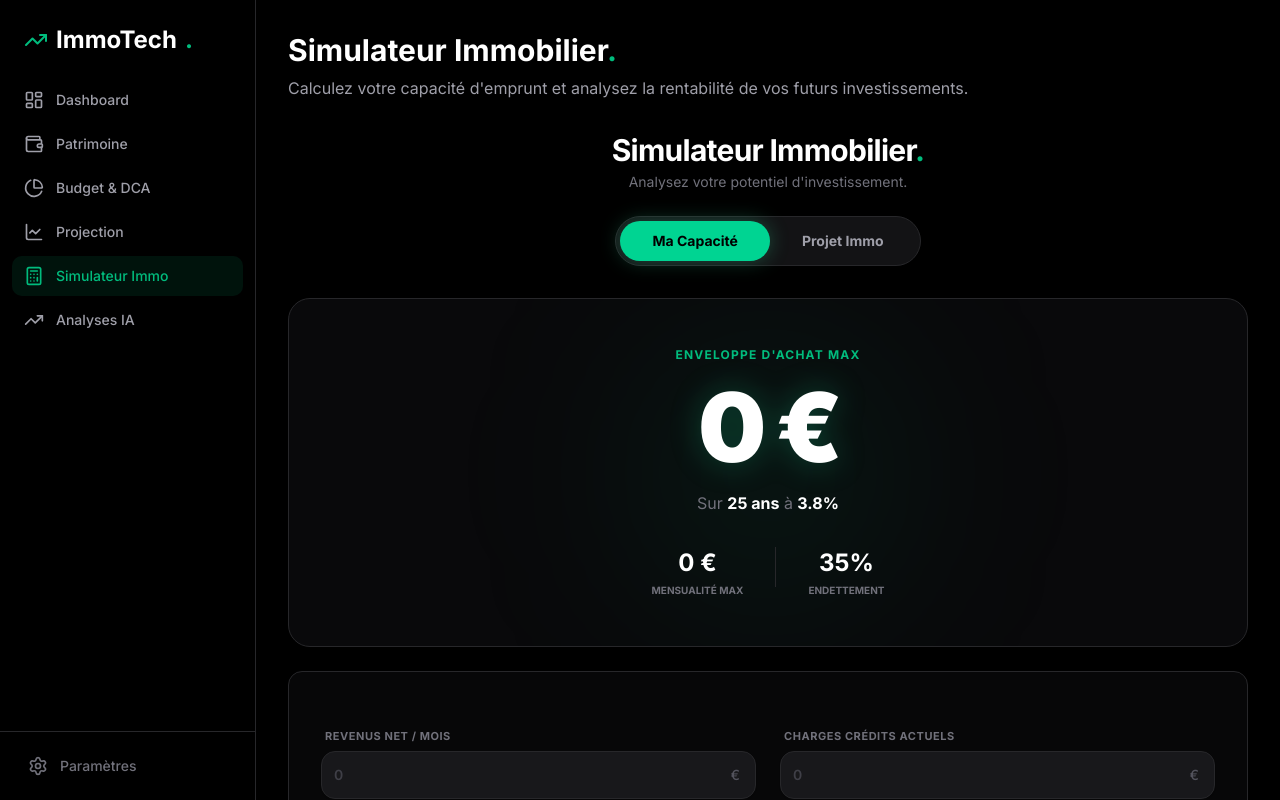
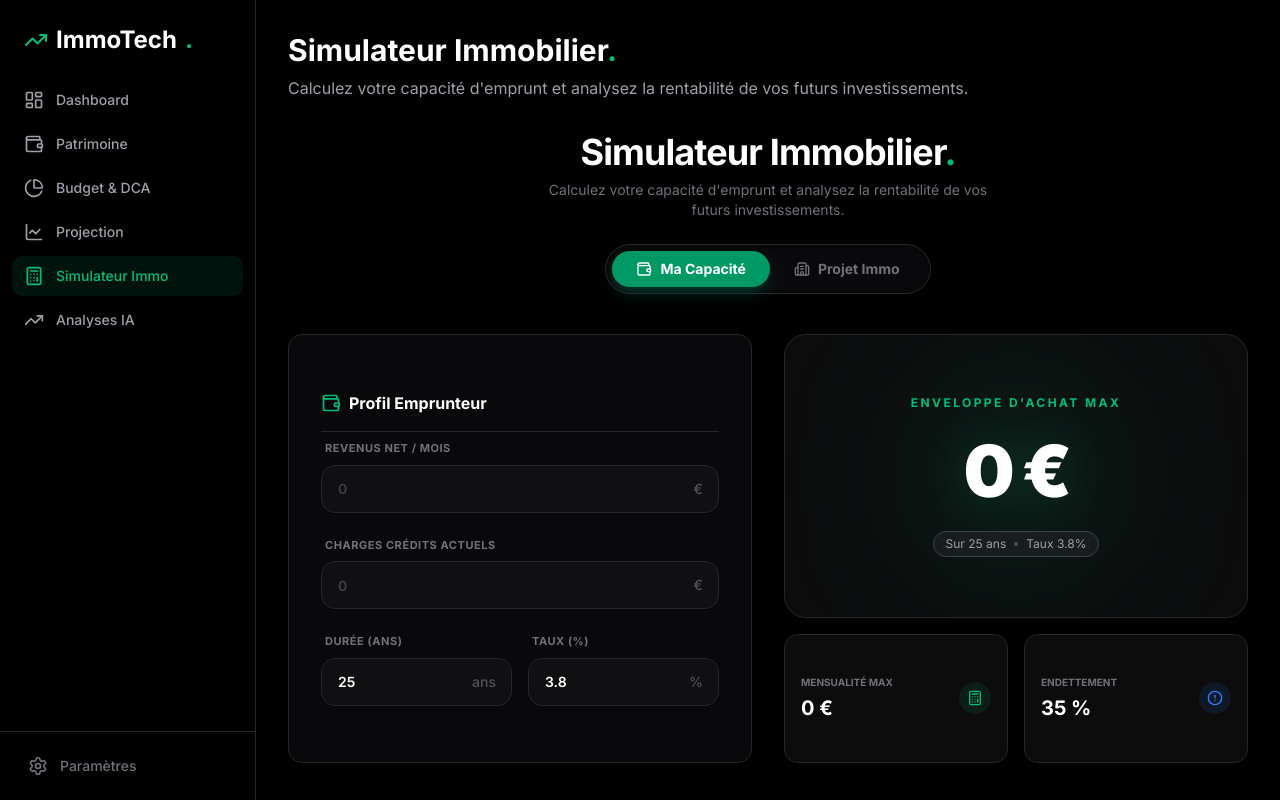
Before and after one commit to QuentinPatrim/immotech, a Next.js app: page /simulateur in a window 1280 px wide. Shown: the top 800 px of the page. Built offline with nearby package versions, Linux system fonts and the light colour scheme.

Commit message:
fix immosimulator

```diff
--- a/components/ImmoSimulator.tsx
+++ b/components/ImmoSimulator.tsx
@@ -1,15 +1,14 @@
 "use client";
 
 import { useState, useEffect } from "react";
-import { Calculator, Wallet, TrendingUp, AlertCircle } from "lucide-react";
+import { Wallet, TrendingUp, AlertCircle, Building2, Calculator } from "lucide-react";
 import { Input } from "@/components/ui/input";
 import { Card, CardContent } from "@/components/ui/card";
-import { PieChart, Pie, Cell, ResponsiveContainer } from "recharts";
 
 export default function ImmoSimulator() {
   const [mode, setMode] = useState<"capacity" | "project">("capacity");
 
-  // --- 1. STATE CAPACITÉ (Combien je peux emprunter ?) ---
+  // --- STATE CAPACITÉ ---
   const [capacity, setCapacity] = useState({
     income: 0,
     charges: 0,
@@ -20,11 +19,10 @@ export default function ImmoSimulator() {
   const [capResults, setCapResults] = useState({
     maxLoan: 0,
     maxMonthly: 0,
-    notaryEst: 0,
     totalEnvelope: 0
   });
 
-  // --- 2. STATE PROJET (Rentabilité) ---
+  // --- STATE PROJET ---
   const [project, setProject] = useState({
     price: 0,
     works: 0,
@@ -44,8 +42,8 @@ export default function ImmoSimulator() {
 
   // --- CALCULS ---
   useEffect(() => {
-    // A. Calcul Capacité
-    const limit = (capacity.income - capacity.charges) * 0.35; // 35% endettement
+    // Capacité
+    const limit = Math.max(0, (capacity.income - capacity.charges) * 0.35);
     const rateM = (capacity.rate / 100) / 12;
     const months = capacity.duration * 12;
 
@@ -54,27 +52,24 @@ export default function ImmoSimulator() {
         maxLoan = (limit * (1 - Math.pow(1 + rateM, -months))) / rateM;
     }
 
-    // On estime les frais de notaire (~8%) pour donner l'enveloppe "Net Vendeur" (ce qu'on peut vraiment offrir)
-    const notaryEst = maxLoan * 0.08;
-
     setCapResults({
-        maxMonthly: limit > 0 ? limit : 0,
+        maxMonthly: limit,
         maxLoan: maxLoan,
-        notaryEst: notaryEst,
-        totalEnvelope: maxLoan // C'est le budget total (crédit)
+        totalEnvelope: maxLoan // On simplifie : Enveloppe = Emprunt Max
     });
-
   }, [capacity]);
 
   useEffect(() => {
-    // B. Calcul Projet
+    // Projet
     const notary = project.price * (project.notaryRate / 100);
     const total = project.price + project.works + notary;
     const loan = Math.max(0, total - project.contribution);
 
-    // Crédit sur 20 ans à 4.0% (Fixe pour l'exemple projet)
-    const rateProj = 4.0 / 100 / 12;
-    const payment = loan * (rateProj * Math.pow(1 + rateProj, 240)) / (Math.pow(1 + rateProj, 240) - 1);
+    const rateProj = 4.0 / 100 / 12; // Taux fixe 4% pour l'exemple
+    let payment = 0;
+    if (loan > 0) {
+        payment = loan * (rateProj * Math.pow(1 + rateProj, 240)) / (Math.pow(1 + rateProj, 240) - 1);
+    }
 
     const chargesM = (project.charges + (project.tax / 12));
     const cashflow = project.rent - payment - chargesM;
@@ -88,93 +83,124 @@ export default function ImmoSimulator() {
     });
   }, [project]);
 
-  // --- COMPOSANTS UI ---
-  const inputClass = "bg-zinc-900 border border-zinc-800 text-white font-semibold pl-3 pr-4 h-12 rounded-xl focus:ring-1 focus:ring-emerald-500 placeholder:text-zinc-700 [appearance:textfield] [&::-webkit-outer-spin-button]:appearance-none [&::-webkit-inner-spin-button]:appearance-none transition-all";
-
+  // --- COMPOSANT INPUT REUTILISABLE ---
   const InputGroup = ({ label, value, onChange, suffix, placeholder }: any) => (
-    <div className="flex flex-col gap-1.5">
+    <div className="flex flex-col gap-2">
         <label className="text-[11px] uppercase tracking-wider font-bold text-zinc-500 ml-1">{label}</label>
-        <div className="relative">
+        <div className="relative group">
             <Input
                 type="number"
                 value={value === 0 ? "" : value}
                 onChange={(e) => onChange(parseFloat(e.target.value) || 0)}
                 placeholder={placeholder || "0"}
-                className={inputClass}
+                className="bg-zinc-900/50 border border-zinc-800 text-white font-semibold pl-4 pr-8 h-12 rounded-xl focus:ring-1 focus:ring-emerald-500 focus:border-emerald-500 placeholder:text-zinc-700 transition-all [appearance:textfield] [&::-webkit-outer-spin-button]:appearance-none [&::-webkit-inner-spin-button]:appearance-none"
             />
-            {suffix && <span className="absolute right-4 top-1/2 -translate-y-1/2 text-zinc-600 text-sm font-medium pointer-events-none">{suffix}</span>}
+            {suffix && <span className="absolute right-4 top-1/2 -translate-y-1/2 text-zinc-600 text-sm font-medium pointer-events-none group-focus-within:text-emerald-500 transition-colors">{suffix}</span>}
         </div>
     </div>
   );
 
   return (
-    <div className="space-y-8 pb-20 font-sans">
+    <div className="space-y-8 pb-20 font-sans max-w-5xl mx-auto">
 
-      {/* HEADER & TOGGLE */}
-      <div className="flex flex-col items-center gap-6">
-        <div className="text-center space-y-1">
-            <h1 className="text-3xl font-bold text-white tracking-tight">Simulateur Immobilier<span className="text-emerald-500">.</span></h1>
-            <p className="text-zinc-500 text-sm">Analysez votre potentiel d'investissement.</p>
+      {/* HEADER GLOBAL & TOGGLE */}
+      <div className="flex flex-col items-center gap-6 mb-10">
+        <div className="text-center space-y-2">
+            <h1 className="text-3xl md:text-4xl font-bold text-white tracking-tight">
+                Simulateur Immobilier<span className="text-emerald-500">.</span>
+            </h1>
+            <p className="text-zinc-500 text-sm max-w-md mx-auto">
+                Calculez votre capacité d'emprunt et analysez la rentabilité de vos futurs investissements.
+            </p>
         </div>
 
-        {/* LE TOGGLE "PREMIUM" */}
-        <div className="p-1 bg-zinc-900/80 backdrop-blur-md border border-zinc-800 rounded-full inline-flex relative">
+        {/* TOGGLE PILULE PREMIUM */}
+        <div className="p-1.5 bg-zinc-950 border border-zinc-800 rounded-full inline-flex relative shadow-inner">
             <button
                 onClick={() => setMode("capacity")}
-                className={`relative z-10 px-8 py-2.5 rounded-full text-sm font-bold transition-all duration-300 ${mode === "capacity" ? "text-black bg-emerald-400 shadow-[0_0_20px_rgba(52,211,153,0.3)]" : "text-zinc-400 hover:text-white"}`}
+                className={`relative z-10 px-6 py-2 rounded-full text-sm font-bold transition-all duration-300 flex items-center gap-2 ${mode === "capacity" ? "bg-emerald-600 text-white shadow-lg shadow-emerald-900/50" : "text-zinc-500 hover:text-zinc-300"}`}
             >
-                Ma Capacité
+                <Wallet size={16} /> Ma Capacité
             </button>
             <button
                 onClick={() => setMode("project")}
-                className={`relative z-10 px-8 py-2.5 rounded-full text-sm font-bold transition-all duration-300 ${mode === "project" ? "text-black bg-emerald-400 shadow-[0_0_20px_rgba(52,211,153,0.3)]" : "text-zinc-400 hover:text-white"}`}
+                className={`relative z-10 px-6 py-2 rounded-full text-sm font-bold transition-all duration-300 flex items-center gap-2 ${mode === "project" ? "bg-emerald-600 text-white shadow-lg shadow-emerald-900/50" : "text-zinc-500 hover:text-zinc-300"}`}
             >
-                Projet Immo
+                <Building2 size={16} /> Projet Immo
             </button>
         </div>
       </div>
 
       {/* --- VUE 1 : CAPACITÉ --- */}
       {mode === "capacity" && (
-          <div className="grid grid-cols-1 lg:grid-cols-2 gap-6 animate-in fade-in zoom-in-95 duration-500">
+          <div className="grid grid-cols-1 lg:grid-cols-2 gap-8 animate-in fade-in zoom-in-95 duration-500">
 
-             {/* CARTE RESULTAT (ENVELOPPE) */}
-             <div className="lg:col-span-2 relative overflow-hidden rounded-3xl bg-zinc-950 border border-zinc-800 p-8 md:p-12 text-center group">
-                {/* Glow Effect arrière plan */}
-                <div className="absolute top-1/2 left-1/2 -translate-x-1/2 -translate-y-1/2 w-64 h-64 bg-emerald-500/10 blur-[100px] rounded-full group-hover:bg-emerald-500/15 transition-all duration-700" />
+             {/* INPUTS (Gauche) */}
+             <Card className="bg-zinc-950 border border-zinc-800 shadow-xl">
+                <CardContent className="p-6 md:p-8 space-y-6">
+                    <div className="flex items-center gap-2 pb-4 border-b border-zinc-800 mb-2">
+                        <Wallet className="text-emerald-500" size={20} />
+                        <h3 className="font-bold text-white">Profil Emprunteur</h3>
+                    </div>
 
-                <p className="text-emerald-500 font-bold tracking-widest text-xs uppercase mb-4 relative z-10">Enveloppe d'Achat Max</p>
-                <h2 className="text-6xl md:text-8xl font-black text-white tracking-tighter drop-shadow-[0_0_15px_rgba(16,185,129,0.3)] relative z-10">
-                    {(capResults.totalEnvelope).toLocaleString("fr-FR")} €
-                </h2>
-                <p className="text-zinc-500 mt-4 relative z-10">
-                    Sur <span className="text-white font-bold">{capacity.duration} ans</span> à <span className="text-white font-bold">{capacity.rate}%</span>
-                </p>
-
-                <div className="mt-8 flex justify-center gap-8 relative z-10">
-                     <div className="text-center">
-                        <div className="text-2xl font-bold text-white">{(capResults.maxMonthly).toFixed(0)} €</div>
-                        <div className="text-[10px] text-zinc-500 uppercase font-bold mt-1">Mensualité Max</div>
-                     </div>
-                     <div className="w-px bg-zinc-800 h-10" />
-                     <div className="text-center">
-                        <div className="text-2xl font-bold text-white">35%</div>
-                        <div className="text-[10px] text-zinc-500 uppercase font-bold mt-1">Endettement</div>
-                     </div>
-                </div>
-             </div>
-
-             {/* INPUTS */}
-             <Card className="bg-zinc-900/30 border-zinc-800 lg:col-span-2">
-                <CardContent className="p-6 md:p-8">
-                    <div className="grid grid-cols-1 md:grid-cols-2 gap-6">
+                    <div className="space-y-6">
                         <InputGroup label="Revenus Net / Mois" value={capacity.income} onChange={(v: number) => setCapacity({...capacity, income: v})} suffix="€" />
                         <InputGroup label="Charges Crédits Actuels" value={capacity.charges} onChange={(v: number) => setCapacity({...capacity, charges: v})} suffix="€" />
-                        <InputGroup label="Durée (Années)" value={capacity.duration} onChange={(v: number) => setCapacity({...capacity, duration: v})} suffix="ans" />
-                        <InputGroup label="Taux Intérêt (%)" value={capacity.rate} onChange={(v: number) => setCapacity({...capacity, rate: v})} suffix="%" />
+
+                        {/* Sliders simulés par des inputs pour l'instant (plus clean) */}
+                        <div className="grid grid-cols-2 gap-4">
+                            <InputGroup label="Durée (ans)" value={capacity.duration} onChange={(v: number) => setCapacity({...capacity, duration: v})} suffix="ans" />
+                            <InputGroup label="Taux (%)" value={capacity.rate} onChange={(v: number) => setCapacity({...capacity, rate: v})} suffix="%" />
+                        </div>
                     </div>
                 </CardContent>
              </Card>
+
+             {/* RESULTAT HERO (Droite) */}
+             <div className="flex flex-col gap-4">
+                <div className="flex-1 relative overflow-hidden rounded-3xl bg-zinc-900/50 border border-zinc-800 p-8 md:p-12 text-center group flex flex-col justify-center items-center">
+                    {/* Glow Effect */}
+                    <div className="absolute top-1/2 left-1/2 -translate-x-1/2 -translate-y-1/2 w-40 h-40 bg-emerald-500/20 blur-[80px] rounded-full group-hover:bg-emerald-500/30 transition-all duration-700" />
+
+                    <p className="text-emerald-500 font-bold tracking-[0.2em] text-xs uppercase mb-6 relative z-10">Enveloppe d'Achat Max</p>
+
+                    <h2 className="text-5xl md:text-7xl font-black text-white tracking-tighter drop-shadow-[0_0_25px_rgba(16,185,129,0.2)] relative z-10">
+                        {(capResults.totalEnvelope).toLocaleString("fr-FR")} €
+                    </h2>
+
+                    <div className="mt-6 inline-flex items-center gap-2 px-3 py-1 rounded-full bg-zinc-800/50 border border-zinc-700 text-xs text-zinc-400 relative z-10">
+                        <span>Sur {capacity.duration} ans</span>
+                        <span className="w-1 h-1 rounded-full bg-zinc-600" />
+                        <span>Taux {capacity.rate}%</span>
+                    </div>
+                </div>
+
+                {/* KPI Secondaires */}
+                <div className="grid grid-cols-2 gap-4">
+                    <Card className="bg-zinc-900/50 border-zinc-800">
+                        <CardContent className="p-4 flex items-center justify-between">
+                            <div>
+                                <p className="text-[10px] text-zinc-500 font-bold uppercase">Mensualité Max</p>
+                                <p className="text-xl font-bold text-white mt-1">{(capResults.maxMonthly).toFixed(0)} €</p>
+                            </div>
+                            <div className="h-8 w-8 rounded-full bg-emerald-500/10 flex items-center justify-center text-emerald-500">
+                                <Calculator size={16} />
+                            </div>
+                        </CardContent>
+                    </Card>
+                    <Card className="bg-zinc-900/50 border-zinc-800">
+                        <CardContent className="p-4 flex items-center justify-between">
+                            <div>
+                                <p className="text-[10px] text-zinc-500 font-bold uppercase">Endettement</p>
+                                <p className="text-xl font-bold text-white mt-1">35 %</p>
+                            </div>
+                             <div className="h-8 w-8 rounded-full bg-blue-500/10 flex items-center justify-center text-blue-500">
+                                <AlertCircle size={16} />
+                            </div>
+                        </CardContent>
+                    </Card>
+                </div>
+             </div>
           </div>
       )}
 
@@ -184,10 +210,11 @@ export default function ImmoSimulator() {
 
             {/* INPUTS */}
             <div className="lg:col-span-2 space-y-4">
-                <Card className="bg-zinc-900/30 border-zinc-800">
+                <Card className="bg-zinc-950 border-zinc-800">
                     <CardContent className="p-6">
-                        <div className="flex items-center gap-2 mb-6 text-white font-bold">
-                             <Wallet className="text-emerald-500" size={20} /> Acquisition
+                        <div className="flex items-center gap-2 mb-6 pb-2 border-b border-zinc-800">
+                             <Building2 className="text-emerald-500" size={20} />
+                             <h3 className="font-bold text-white">Acquisition</h3>
                         </div>
                         <div className="grid grid-cols-1 md:grid-cols-2 gap-5">
                             <InputGroup label="Prix Vendeur" value={project.price} onChange={(v: number) => setProject({...project, price: v})} suffix="€" />
@@ -198,10 +225,11 @@ export default function ImmoSimulator() {
                     </CardContent>
                 </Card>
 
-                <Card className="bg-zinc-900/30 border-zinc-800">
+                <Card className="bg-zinc-950 border-zinc-800">
                     <CardContent className="p-6">
-                         <div className="flex items-center gap-2 mb-6 text-white font-bold">
-                             <TrendingUp className="text-blue-500" size={20} /> Exploitation
+                         <div className="flex items-center gap-2 mb-6 pb-2 border-b border-zinc-800">
+                             <TrendingUp className="text-blue-500" size={20} />
+                             <h3 className="font-bold text-white">Exploitation</h3>
                         </div>
                         <div className="grid grid-cols-1 md:grid-cols-2 gap-5">
                             <div className="md:col-span-2">
@@ -216,35 +244,36 @@ export default function ImmoSimulator() {
 
             {/* RESULTATS */}
             <div className="space-y-4">
-                <Card className={`border-zinc-800 bg-gradient-to-b ${projResults.cashflow >= 0 ? "from-emerald-950/30 to-black" : "from-red-950/30 to-black"}`}>
-                    <CardContent className="p-6 text-center">
-                        <p className="text-[10px] font-bold uppercase tracking-widest text-zinc-500 mb-2">Cashflow Net</p>
-                        <div className={`text-4xl font-black ${projResults.cashflow >= 0 ? "text-emerald-400" : "text-red-500"}`}>
+                <Card className={`border-zinc-800 overflow-hidden relative ${projResults.cashflow >= 0 ? "bg-emerald-950/10" : "bg-red-950/10"}`}>
+                    <div className={`absolute top-0 left-0 w-1 h-full ${projResults.cashflow >= 0 ? "bg-emerald-500" : "bg-red-500"}`} />
+                    <CardContent className="p-8 text-center">
+                        <p className="text-[10px] font-bold uppercase tracking-widest text-zinc-500 mb-3">Cashflow Net</p>
+                        <div className={`text-4xl md:text-5xl font-black ${projResults.cashflow >= 0 ? "text-emerald-400" : "text-red-500"}`}>
                             {projResults.cashflow > 0 && "+"}{projResults.cashflow.toFixed(0)} €
-                            <span className="text-sm text-zinc-500 font-normal ml-1">/mois</span>
                         </div>
+                        <p className="text-sm text-zinc-500 mt-1">par mois</p>
                     </CardContent>
                 </Card>
 
                 <div className="grid grid-cols-2 gap-4">
-                    <Card className="bg-zinc-900/30 border-zinc-800">
+                    <Card className="bg-zinc-900/50 border-zinc-800">
                         <CardContent className="p-4 text-center">
                              <p className="text-[10px] text-zinc-500 font-bold uppercase mb-1">Renta Nette</p>
-                             <p className={`text-xl font-bold ${projResults.yieldNet > 4 ? "text-emerald-400" : "text-white"}`}>{projResults.yieldNet.toFixed(1)}%</p>
+                             <p className={`text-2xl font-bold ${projResults.yieldNet > 4 ? "text-emerald-400" : "text-white"}`}>{projResults.yieldNet.toFixed(1)}%</p>
                         </CardContent>
                     </Card>
-                     <Card className="bg-zinc-900/30 border-zinc-800">
+                     <Card className="bg-zinc-900/50 border-zinc-800">
                         <CardContent className="p-4 text-center">
                              <p className="text-[10px] text-zinc-500 font-bold uppercase mb-1">Coût Total</p>
-                             <p className="text-xl font-bold text-white">{(projResults.totalCost/1000).toFixed(0)} k€</p>
+                             <p className="text-2xl font-bold text-white">{(projResults.totalCost/1000).toFixed(0)} k€</p>
                         </CardContent>
                     </Card>
                 </div>
 
-                 <div className="bg-zinc-900 rounded-xl p-4 border border-zinc-800 flex gap-3 items-start">
+                 <div className="bg-zinc-900/50 rounded-xl p-4 border border-zinc-800 flex gap-3 items-start">
                     <AlertCircle className="text-zinc-500 shrink-0 mt-0.5" size={16} />
                     <p className="text-xs text-zinc-500 leading-relaxed">
-                        Ces calculs sont des estimations. N'oubliez pas la vacance locative et l'imposition.
+                        Le cashflow est calculé après crédit, charges et taxe foncière. N'inclut pas l'impôt sur le revenu.
                     </p>
                 </div>
             </div>
```
